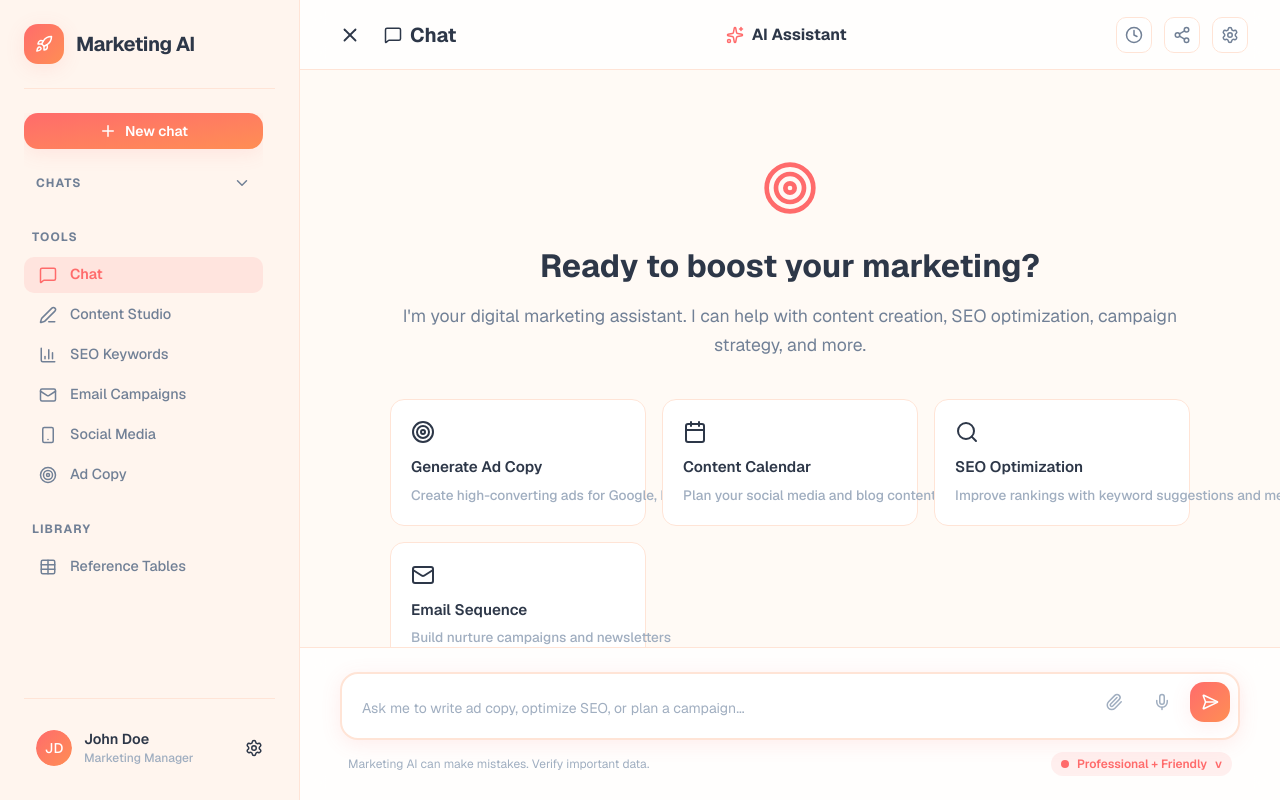
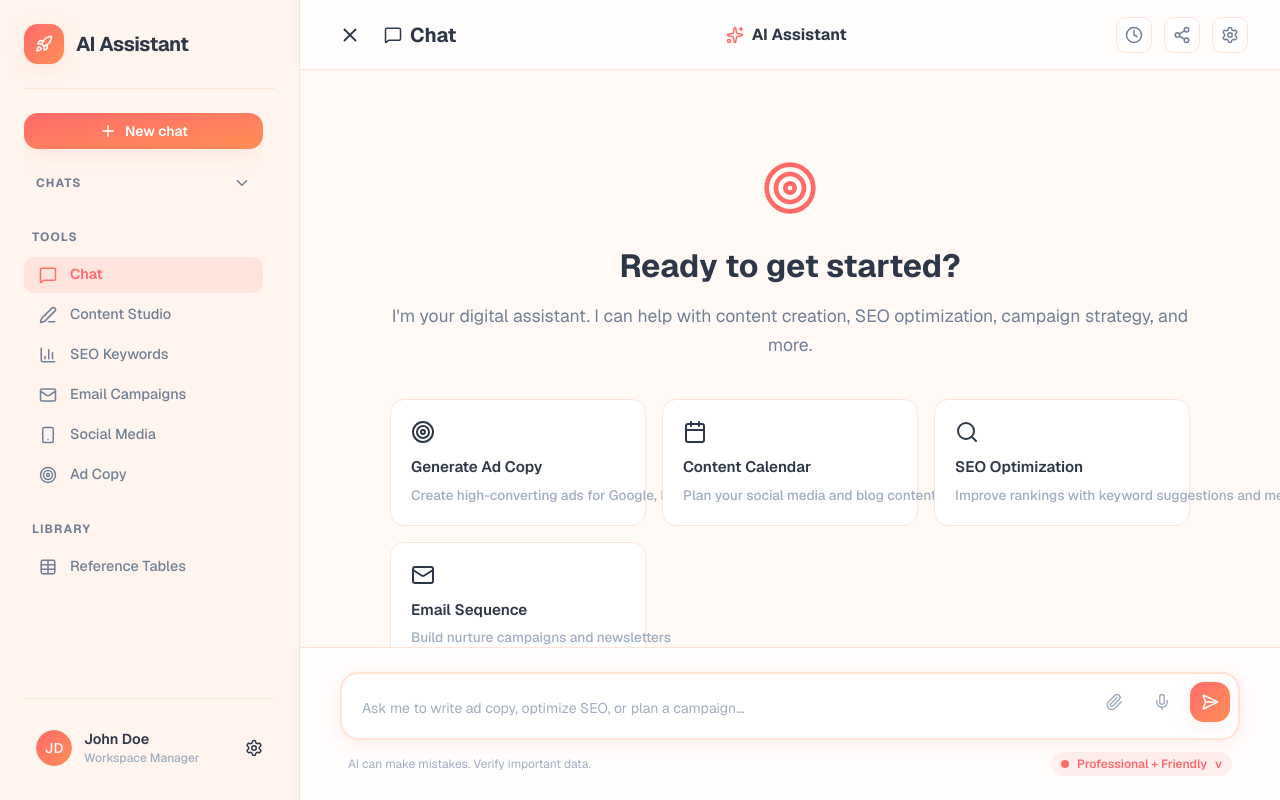
Before and after one commit to pooya79/BazaarYar, a Next.js app in the folder web/: page / in a window 1280 px wide. Built offline with nearby package versions, Linux system fonts and the light colour scheme; no server answers.

Commit message:
Refactor: naming in View components

```diff
--- a/web/src/components/marketing/MarketingEmptyState.tsx
+++ b/web/src/components/chat-interface/ChatEmptyState.tsx
@@ -6,26 +6,26 @@ import type { QuickAction } from "./types";
 const iconLargeClass = "size-6";
 const iconXlClass = "size-14";
 
-type MarketingEmptyStateProps = {
+type ChatEmptyStateProps = {
   actions: QuickAction[];
   onAction: (prompt: string) => void;
 };
 
-export function MarketingEmptyState({
+export function ChatEmptyState({
   actions,
   onAction,
-}: MarketingEmptyStateProps) {
+}: ChatEmptyStateProps) {
   return (
     <div className="mx-auto max-w-[800px] pt-[60px] text-center">
       <div className="mb-6 inline-flex h-14 w-14 items-center justify-center text-marketing-primary motion-safe:animate-bounce">
         <Target className={iconXlClass} aria-hidden="true" />
       </div>
       <h1 className="mb-3 text-[2rem] font-bold text-marketing-text-primary">
-        Ready to boost your marketing?
+        Ready to get started?
       </h1>
       <p className="mb-10 text-[1.1rem] leading-relaxed text-marketing-text-secondary">
-        I'm your digital marketing assistant. I can help with content creation,
-        SEO optimization, campaign strategy, and more.
+        I'm your digital assistant. I can help with content creation, SEO
+        optimization, campaign strategy, and more.
       </p>
 
       <div className="mx-auto grid max-w-[800px] grid-cols-1 gap-4 md:grid-cols-[repeat(auto-fit,minmax(240px,1fr))]">
--- a/web/src/components/marketing/MarketingHeader.tsx
+++ b/web/src/components/chat-interface/ChatHeader.tsx
@@ -8,19 +8,19 @@ const iconMenuClass = "size-[22px]";
 const iconButtonBase =
   "rounded-[10px] text-marketing-text-secondary border-marketing-border bg-marketing-surface hover:bg-marketing-surface hover:-translate-y-0.5 hover:border-marketing-primary hover:text-marketing-primary";
 
-type MarketingHeaderProps = {
+type ChatHeaderProps = {
   pageTitle: string;
   PageIcon: LucideIcon;
   sidebarOpen: boolean;
   onToggleSidebar: () => void;
 };
 
-export function MarketingHeader({
+export function ChatHeader({
   pageTitle,
   PageIcon,
   sidebarOpen,
   onToggleSidebar,
-}: MarketingHeaderProps) {
+}: ChatHeaderProps) {
   return (
     <header className="sticky top-0 z-50 grid h-[70px] grid-cols-[auto_1fr_auto] items-center border-b border-marketing-border bg-marketing-surface-translucent px-4 backdrop-blur-[12px] md:px-8">
       <div className="flex items-center gap-4">
--- a/web/src/components/marketing/MarketingInput.tsx
+++ b/web/src/components/chat-interface/ChatInput.tsx
@@ -8,7 +8,7 @@ const iconClass = "size-[18px]";
 const gradientClass =
   "bg-gradient-to-br from-marketing-gradient-from to-marketing-gradient-to";
 
-type MarketingInputProps = {
+type ChatInputProps = {
   textareaRef: RefObject<HTMLTextAreaElement | null>;
   value: string;
   onChange: (value: string) => void;
@@ -18,7 +18,7 @@ type MarketingInputProps = {
   onToggleBrandVoice: () => void;
 };
 
-export function MarketingInput({
+export function ChatInput({
   textareaRef,
   value,
   onChange,
@@ -26,7 +26,7 @@ export function MarketingInput({
   onSend,
   brandVoice,
   onToggleBrandVoice,
-}: MarketingInputProps) {
+}: ChatInputProps) {
   return (
     <div className="border-t border-marketing-border bg-marketing-surface-translucent p-4 backdrop-blur-[12px] md:px-8 md:py-6">
       <div className="mx-auto max-w-[900px]">
@@ -82,7 +82,7 @@ export function MarketingInput({
           </div>
         </div>
         <div className="mt-3 flex flex-col items-start gap-3 px-2 text-xs text-marketing-text-muted md:flex-row md:items-center md:justify-between">
-          <span>Marketing AI can make mistakes. Verify important data.</span>
+          <span>AI can make mistakes. Verify important data.</span>
           <Button
             type="button"
             variant="ghost"
--- a/web/src/components/marketing/MarketingMessages.tsx
+++ b/web/src/components/chat-interface/ChatMessages.tsx
@@ -12,15 +12,15 @@ const bubbleBaseClass =
 
 const bubbleContentClass = "px-5 py-4 leading-relaxed whitespace-pre-line";
 
-type MarketingMessagesProps = {
+type ChatMessagesProps = {
   messages: Message[];
   isTyping: boolean;
 };
 
-export function MarketingMessages({
+export function ChatMessages({
   messages,
   isTyping,
-}: MarketingMessagesProps) {
+}: ChatMessagesProps) {
   return (
     <div className="mx-auto flex w-full max-w-[900px] flex-col gap-6">
       {messages.map((message) => (
--- a/web/src/components/marketing/MarketingSidebar.tsx
+++ b/web/src/components/sidebar/ChatSidebar.tsx
@@ -20,7 +20,7 @@ import {
 import { ScrollArea } from "@/components/ui/scroll-area";
 import { Separator } from "@/components/ui/separator";
 import { cn } from "@/lib/utils";
-import type { ChatAction, ChatItem, NavItem } from "./types";
+import type { ChatAction, ChatItem, NavItem } from "@/components/chat-interface/types";
 
 const iconClass = "size-[18px]";
 const iconSmallClass = "size-[14px]";
@@ -34,7 +34,7 @@ const statusClasses: Record<ChatStatus, string> = {
   draft: "bg-marketing-status-draft",
 };
 
-type MarketingSidebarProps = {
+type ChatSidebarProps = {
   isOpen: boolean;
   chatsOpen: boolean;
   onToggleChats: () => void;
@@ -51,7 +51,7 @@ type MarketingSidebarProps = {
   onToolSelect: (toolId: string) => void;
 };
 
-export function MarketingSidebar({
+export function ChatSidebar({
   isOpen,
   chatsOpen,
   onToggleChats,
@@ -66,8 +66,8 @@ export function MarketingSidebar({
   library,
   activeTool,
   onToolSelect,
-}: MarketingSidebarProps) {
-  const chatPanelId = "marketing-chats-panel";
+}: ChatSidebarProps) {
+  const chatPanelId = "chat-chats-panel";
   const chatsState = chatsOpen ? "open" : "closed";
   const hasChats = chatItems.length > 0;
 
@@ -97,7 +97,7 @@ export function MarketingSidebar({
           <Rocket className={iconClass} aria-hidden="true" />
         </div>
         <div className="text-xl font-bold tracking-[-0.5px] text-marketing-text-primary">
-          Marketing AI
+          AI Assistant
         </div>
       </div>
       <Separator className="bg-marketing-border" />
@@ -388,7 +388,7 @@ export function MarketingSidebar({
         <div className="flex-1">
           <div className="text-[0.9rem] font-semibold">John Doe</div>
           <div className="text-xs text-marketing-text-muted">
-            Marketing Manager
+            Workspace Manager
           </div>
         </div>
         <Settings className={iconClass} aria-hidden="true" />
--- a/web/src/view/ChatInterfaceView.tsx
+++ b/web/src/view/ChatInterfaceView.tsx
@@ -8,17 +8,17 @@ import {
   library,
   quickActions,
   tools,
-} from "@/components/marketing/constants";
-import { MarketingEmptyState } from "@/components/marketing/MarketingEmptyState";
-import { MarketingHeader } from "@/components/marketing/MarketingHeader";
-import { MarketingInput } from "@/components/marketing/MarketingInput";
-import { MarketingMessages } from "@/components/marketing/MarketingMessages";
-import { MarketingSidebar } from "@/components/marketing/MarketingSidebar";
+} from "@/components/chat-interface/constants";
+import { ChatEmptyState } from "@/components/chat-interface/ChatEmptyState";
+import { ChatHeader } from "@/components/chat-interface/ChatHeader";
+import { ChatInput } from "@/components/chat-interface/ChatInput";
+import { ChatMessages } from "@/components/chat-interface/ChatMessages";
+import { ChatSidebar } from "@/components/sidebar/ChatSidebar";
 import type {
   ChatAction,
   ChatItem,
   Message,
-} from "@/components/marketing/types";
+} from "@/components/chat-interface/types";
 import { streamAgent } from "@/lib/api/clients/agent.client";
 import { cn } from "@/lib/utils";
 import type {
@@ -538,7 +538,7 @@ export function ChatInterfaceView() {
         onClick={() => setSidebarOpen(false)}
       />
 
-      <MarketingSidebar
+      <ChatSidebar
         isOpen={sidebarOpen}
         chatsOpen={chatsOpen}
         onToggleChats={() => setChatsOpen((prev) => !prev)}
@@ -556,7 +556,7 @@ export function ChatInterfaceView() {
       />
 
       <main className="relative flex flex-1 flex-col overflow-hidden bg-marketing-bg">
-        <MarketingHeader
+        <ChatHeader
           pageTitle={pageTitle}
           PageIcon={PageIcon}
           sidebarOpen={sidebarOpen}
@@ -578,16 +578,16 @@ export function ChatInterfaceView() {
               ref={chatWrapperRef}
             >
               {!hasMessages ? (
-                <MarketingEmptyState
+                <ChatEmptyState
                   actions={quickActions}
                   onAction={handleQuickAction}
                 />
               ) : (
-                <MarketingMessages messages={messages} isTyping={isTyping} />
+                <ChatMessages messages={messages} isTyping={isTyping} />
               )}
             </div>
 
-            <MarketingInput
+            <ChatInput
               textareaRef={textareaRef}
               value={messageInput}
               onChange={handleInputChange}
```
Also changed, not shown: web/src/components/chat-interface/constants.ts (renamed from web/src/components/marketing/constants.ts), web/src/components/chat-interface/types.ts (renamed from web/src/components/marketing/types.ts), 1 other file (tests, documents, lock files or other folders).
